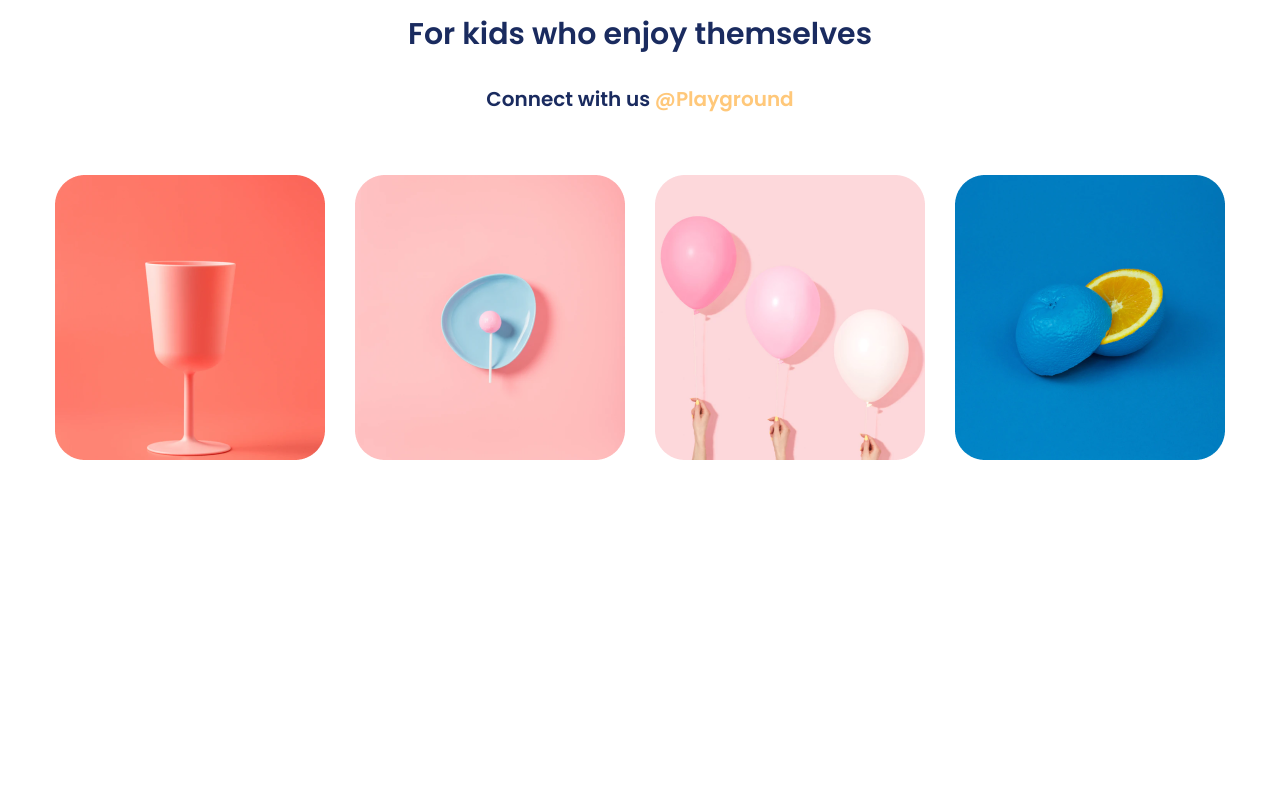
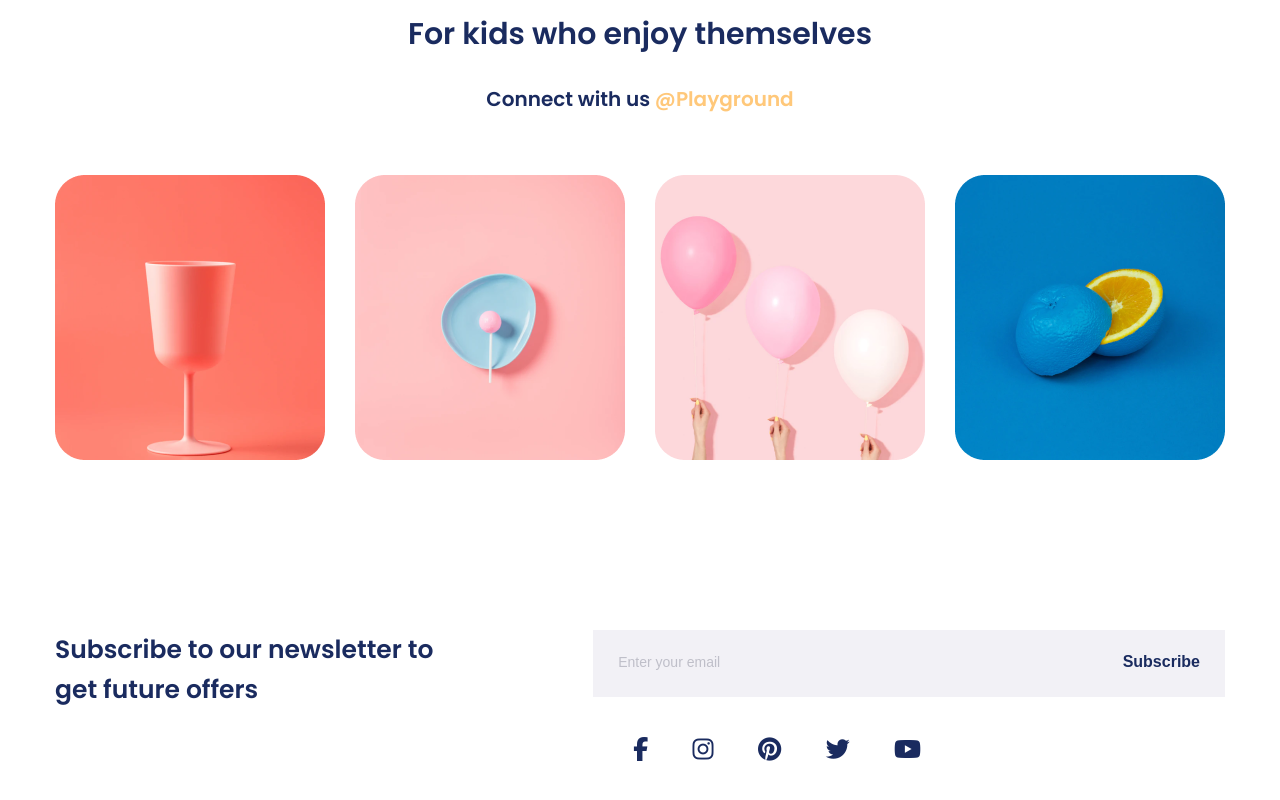
Before and after one commit to JanDongGun/WebWithSCSS, a website: page 1.ThePlayground/index.html in a window 1280 px wide. Shown: the part 4296-5096 px from the top of the page. Before the commit the page ends 4926 px from the top, so only its background shows below. Drawn offline with Linux system fonts and the light colour scheme.

Commit message:
finish subscribe

```diff
--- a/1.ThePlayground/index.html
+++ b/1.ThePlayground/index.html
@@ -4,6 +4,10 @@
     <meta charset="UTF-8" />
     <meta name="viewport" content="width=device-width, initial-scale=1.0" />
     <link rel="stylesheet" href="css/style.css" />
+    <script
+      src="https://kit.fontawesome.com/1280773129.js"
+      crossorigin="anonymous"
+    ></script>
     <link
       href="https://fonts.googleapis.com/css2?family=Poppins:wght@300;400;600;700&display=swap"
       rel="stylesheet"
@@ -289,6 +293,38 @@
               </div>
             </div>
           </section>
+
+          <div class="section-sub">
+            <div class="sub">
+              <div class="sub__heading">
+                <h3 class="heading-quaternary">
+                  Subscribe to our newsletter to get future offers
+                </h3>
+              </div>
+
+              <div class="sub__content">
+                <from action="#" class="form">
+                  <label for="mail"></label>
+                  <input
+                    type="email"
+                    id="mail"
+                    name="user_email"
+                    class="form__input"
+                    placeholder="Enter your email"
+                  />
+                  <button type="submit" class="form__button">Subscribe</button>
+                </from>
+
+                <div class="sub__socials">
+                  <a href="#" class="fab fa-facebook-f sub__icon"></a>
+                  <a href="#" class="fab fa-instagram sub__icon"></a>
+                  <a href="#" class="fab fa-pinterest sub__icon"></a>
+                  <a href="#" class="fab fa-twitter sub__icon"></a>
+                  <a href="#" class="fab fa-youtube sub__icon"></a>
+                </div>
+              </div>
+            </div>
+          </div>
         </main>
       </div>
     </div>
--- a/1.ThePlayground/sass/abstracts/_variables.scss
+++ b/1.ThePlayground/sass/abstracts/_variables.scss
@@ -7,7 +7,8 @@
   --green-color: #92fa3c;
   --sky-color: #1ec0f4;
   --brown-color: #ff899c;
-
+  --grey-light-color-1: #f2f1f6;
+  --grey-light-color-2: #bfbfc9;
   --text-color: #1a2b5f;
   --text-color-1: #7d86a4;
 }
--- /dev/null
+++ b/1.ThePlayground/sass/components/_form.scss
@@ -0,0 +1,51 @@
+.form {
+  width: 100%;
+  display: flex;
+
+  &__input {
+    width: 100%;
+    border: none;
+    background-color: var(--grey-light-color-1);
+    padding: 2.5rem;
+    color: var(--text-color);
+    border-bottom: 2px solid transparent;
+
+    &:focus {
+      outline: none;
+      border-bottom: 2px solid var(--sky-color);
+    }
+
+    &:focus:invalid {
+      border-bottom: 2px solid var(--brown-color);
+    }
+
+    &::placeholder {
+      color: var(--grey-light-color-2);
+      font-size: 1.4rem;
+    }
+  }
+
+  &__button {
+    border-top: none;
+    border-left: none;
+    border-right: none;
+    border-bottom: 2px solid transparent;
+    background-color: var(--grey-light-color-1);
+    padding-right: 2.5rem;
+    font-size: 1.6rem;
+    color: var(--text-color);
+    font-weight: 600;
+    cursor: pointer;
+    &:focus {
+      outline: none;
+    }
+  }
+
+  &__input:focus + &__button {
+    border-bottom: 2px solid var(--sky-color);
+  }
+
+  &__input:focus:invalid + &__button {
+    border-bottom: 2px solid var(--brown-color);
+  }
+}
--- /dev/null
+++ b/1.ThePlayground/sass/components/_sub.scss
@@ -0,0 +1,23 @@
+.sub {
+  @include flex(flex-start, space-between, wrap);
+
+  &__heading {
+    flex: 0 0 36%;
+  }
+
+  &__content {
+    flex: 0 0 54%;
+  }
+
+  &__socials {
+    margin-top: 4rem;
+  }
+
+  &__icon {
+    text-decoration: none;
+    font-size: 2.4rem;
+    color: var(--text-color);
+    display: inline-block;
+    padding-left: 4rem;
+  }
+}
--- a/1.ThePlayground/sass/main.scss
+++ b/1.ThePlayground/sass/main.scss
@@ -15,6 +15,8 @@
 @import 'components/outdoor';
 @import 'components/partners';
 @import 'components/contact';
+@import 'components/sub';
+@import 'components/form';
 
 @import 'layouts/header';
 @import 'layouts/grid';
--- a/1.ThePlayground/sass/pages/_home.scss
+++ b/1.ThePlayground/sass/pages/_home.scss
@@ -23,3 +23,7 @@
 .section-contact {
   margin-bottom: 17rem;
 }
+
+.section-sub {
+  margin-bottom: 8rem;
+}
```
Also changed, not shown: 1.ThePlayground/css/style.css, 1 other file.
